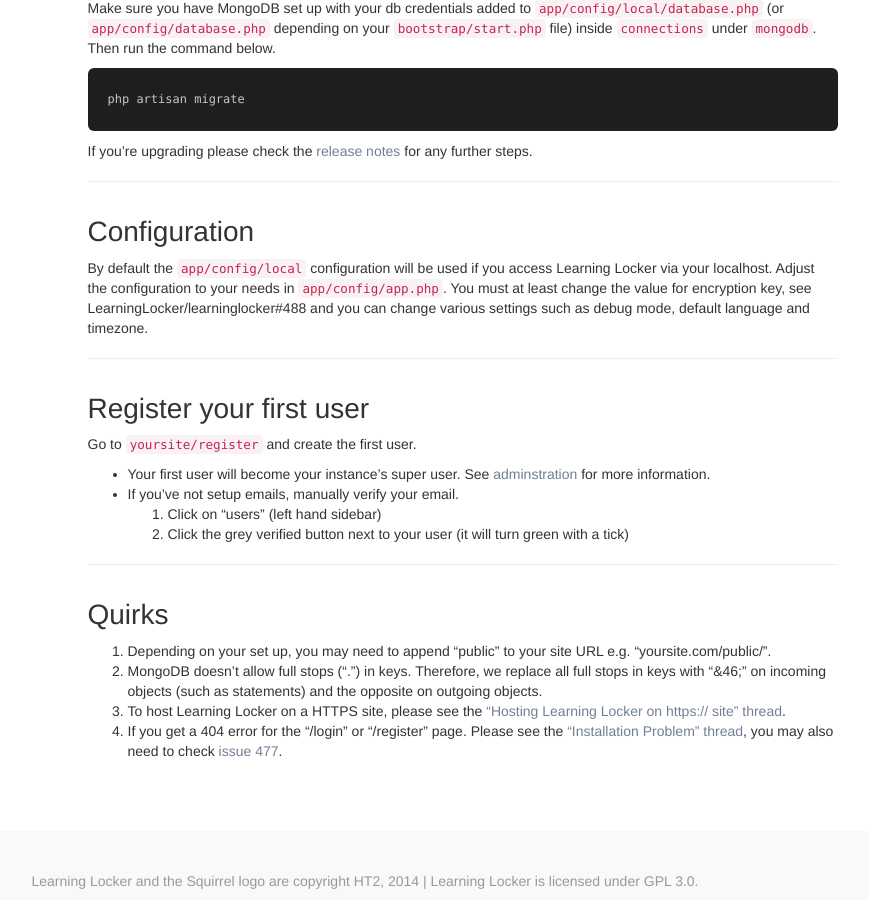
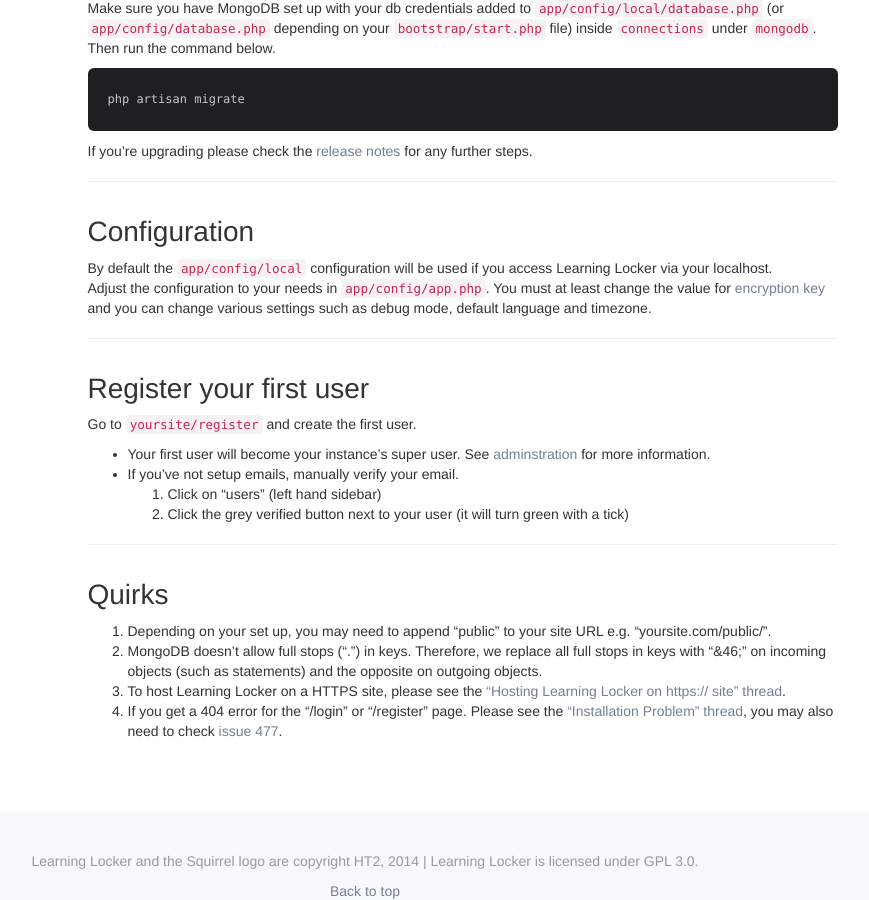
Before and after one commit to LearningLocker/docs, a Jekyll site: the page built from src/installation.md, in a window 1280 px wide and 900 px high, scrolled down 1026 px. Shown: the whole window, without its empty margins (275-1144 px from the left). Built offline with Jekyll 4.4.1, drawn with Linux system fonts in a browser that asks for light colours; nearby versions of some CDN libraries.

```diff
--- a/src/installation.md
+++ b/src/installation.md
@@ -47,7 +47,7 @@ If you're upgrading please check the [release notes](https://github.com/Learning
 ## Configuration
 By default the `app/config/local` configuration will be used if you access Learning Locker via your localhost.
 Adjust the configuration to your needs in `app/config/app.php`.
-You must at least change the value for encryption key, see LearningLocker/learninglocker#488 and you can change various settings such as debug mode, default language and timezone.
+You must at least change the value for [encryption key](https://github.com/LearningLocker/learninglocker/issues/488) and you can change various settings such as debug mode, default language and timezone.
 
 ## Register your first user
 Go to `yoursite/register` and create the first user.
```
